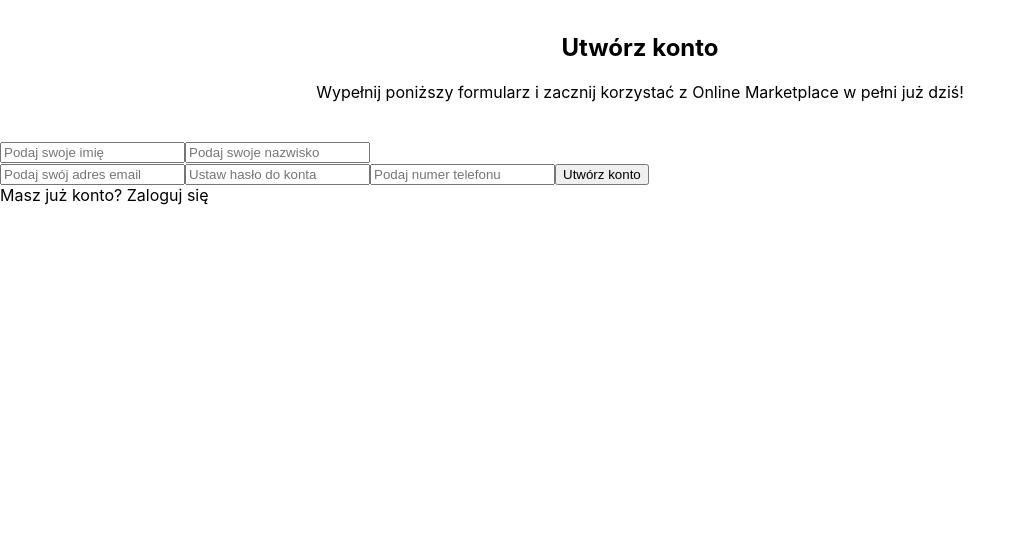
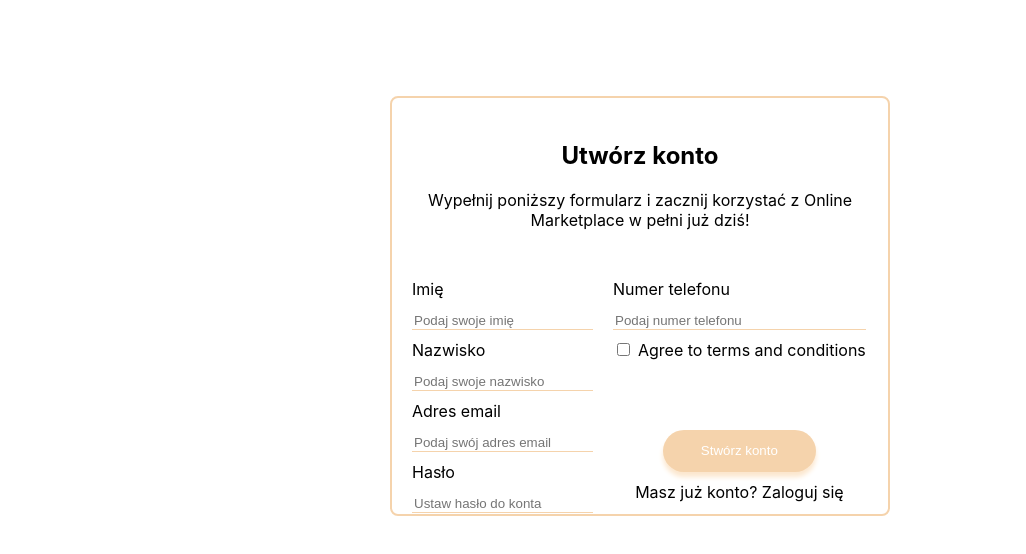
Before and after one commit to TadeQQ/online-item-marketplace, a Next.js app: page /Login in a window 1280 px wide. Shown: the top 554 px of the page, without its empty margins (0-1026 px from the left). Built offline with nearby package versions, Linux system fonts and the light colour scheme; no server answers.

Commit message:
apply styling to SignUpForm

```diff
--- a/components/auth/signup/AuthSignUpForm.tsx
+++ b/components/auth/signup/AuthSignUpForm.tsx
@@ -27,27 +27,29 @@ export const AuthSignUpForm: React.FC = () => {
   });
 
   return (
-    <>
+    <FormStyled.Container>
+      <FormStyled.Content>
         <FormStyled.Header>
-        <h2 className="font-bold text-3xl">Utwórz konto</h2>
-        <p className="leading-relaxed">
-          Wypełnij poniższy formularz i zacznij korzystać z Online Marketplace w
-          pełni już dziś!
+          <h2>Utwórz konto</h2>
+          <p>
+            Wypełnij poniższy formularz i zacznij korzystać z Online Marketplace
+            w pełni już dziś!
           </p>
         </FormStyled.Header>
-      <form className="flex flex-col gap-4" onSubmit={handleSubmit} noValidate>
-        <div className="flex flex-col gap-4 lg:flex-row lg:gap-0">
+        <FormStyled.Form onSubmit={handleSubmit} noValidate>
+          <FormStyled.Column>
             {/* <FormControl
             isRequired
             isInvalid={!!errors.name}
             className="lg:w-1/2 lg:pr-2"
-          >
-            <FormLabel>Imię</FormLabel> */}
-          <input
+  > */}
+            <FormStyled.Label>Imię</FormStyled.Label>
+            <FormStyled.FormContent
               placeholder="Podaj swoje imię"
-            autoComplete="given-name"
               {...register('name')}
+              required={true}
             />
+            <FormStyled.FormBorder />
             {/* <FormErrorMessage>Pole jest wymagane</FormErrorMessage>
           </FormControl> */}
             {/* <FormControl
@@ -56,53 +58,73 @@ export const AuthSignUpForm: React.FC = () => {
             className="lg:w-1/2 lg:pl-2"
           >
             <FormLabel>Nazwisko</FormLabel> */}
-          <input
+            <FormStyled.Label>Nazwisko</FormStyled.Label>
+            <FormStyled.FormContent
               placeholder="Podaj swoje nazwisko"
-            autoComplete="family-name"
               {...register('surname')}
+              required={true}
             />
+            <FormStyled.FormBorder />
             {/* <FormErrorMessage>Pole jest wymagane</FormErrorMessage>
           </FormControl> */}
-        </div>
+
             {/* <FormControl isRequired isInvalid={!!errors.email}>
           <FormLabel>Adres email</FormLabel> */}
-        <input
+            <FormStyled.Label>Adres email</FormStyled.Label>
+            <FormStyled.FormContent
               type="email"
-          autoComplete="email"
               placeholder="Podaj swój adres email"
               {...register('email')}
             />
+            {errors.email?.message}
+            <FormStyled.FormBorder />
             {/* <FormErrorMessage>Podaj poprawny adres email</FormErrorMessage>
         </FormControl> */}
             {/* <FormControl isRequired isInvalid={!!errors.password}>
           <FormLabel>Hasło</FormLabel> */}
-        <input
+            <FormStyled.Label>Hasło</FormStyled.Label>
+            <FormStyled.FormContent
               type="password"
-          autoComplete="new-password"
               placeholder="Ustaw hasło do konta"
               {...register('password')}
+              required={true}
             />
+            <FormStyled.FormBorder />
+          </FormStyled.Column>
+
           {/* <FormErrorMessage>Hasło musi mieć minimum 6 znaków</FormErrorMessage>
         </FormControl> */}
           {/* <FormControl isRequired isInvalid={!!errors.phone}>
           <FormLabel>Numer telefonu</FormLabel> */}
-        <input
+          <FormStyled.Column>
+            <FormStyled.Label>Numer telefonu</FormStyled.Label>
+            <FormStyled.FormContent
               type="tel"
-          autoComplete="tel"
               placeholder="Podaj numer telefonu"
               {...register('phone')}
+              required={true}
             />
+            <FormStyled.FormBorder />
+
+            <div style={{ paddingTop: '10px' }}>
+              <FormStyled.FormContent type="checkbox" value="" required />
+              <FormStyled.CheckboxLabel htmlFor="invalidCheck2">
+                Agree to terms and conditions
+              </FormStyled.CheckboxLabel>
+            </div>
             {/* </FormControl> */}
-        <button type="submit" className="h-12 mt-4">
-          Utwórz konto
-        </button>
-      </form>
-      <div className="text-center mt-10 pb-4">
+            <FormStyled.SubmitButton type="submit">
+              {isPending ? 'ładowanie...' : 'Stwórz konto'}
+            </FormStyled.SubmitButton>
+            <FormStyled.IsAccount>
               Masz już konto?{' '}
-        <Link legacyBehavior passHref href={'/'}>
-          <a className="font-bold hover:underline">Zaloguj się</a>
+              <Link legacyBehavior passHref href={'/SignIn'}>
+                <a>Zaloguj się</a>
               </Link>
-      </div>
-    </>
+            </FormStyled.IsAccount>
+          </FormStyled.Column>
+        </FormStyled.Form>
+      </FormStyled.Content>
+    </FormStyled.Container>
   );
 };
```
Lines whose indentation alone changed are shown as unchanged.
